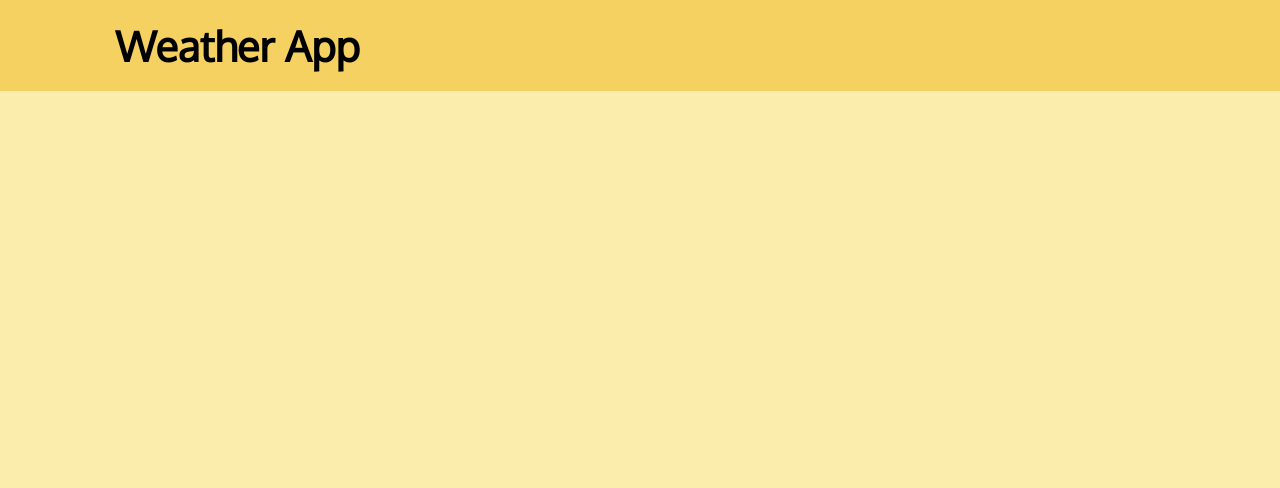
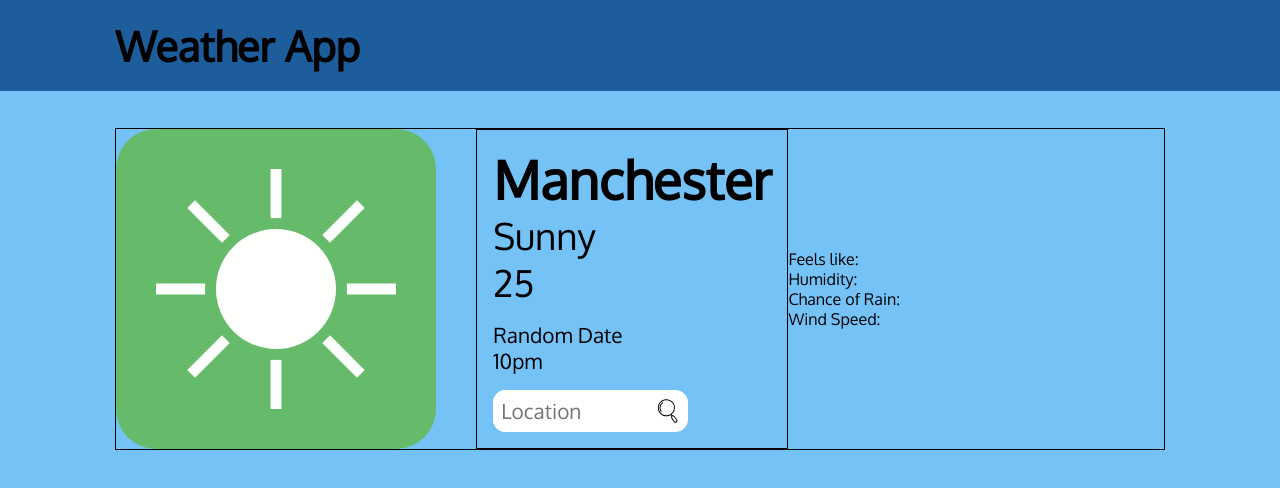
Before and after one commit to DWYLau/weather-app, a website built with webpack: page dist/index.html in a window 1280 px wide. Built offline with nearby package versions, Linux system fonts and the light colour scheme.

Commit message:
Set up layouts for HTML and style elements

```diff
--- a/dist/index.html
+++ b/dist/index.html
@@ -12,12 +12,30 @@
     </header>
 
     <main>
-      <div class="weather-info">
-        <div class="city"></div>
-        <div class="description"></div>
-        <div class="date"></div>
-        <div class="time"></div>
-        <div class="temperature"></div>
+      <div class="weather-info-container">
+        <img src="/images/sunny.svg" alt="weather" />
+        <div class="weather-info">
+          <div class="city">Manchester</div>
+          <div class="description">Sunny</div>
+          <div class="temperature">25</div>
+          <div class="date">Random Date</div>
+          <div class="time">10pm</div>
+          <div class="search-box">
+            <input
+              type="text"
+              name="location"
+              id="location"
+              placeholder="Location"
+            />
+            <img src="/images/search.svg" alt="search" />
+          </div>
+        </div>
+        <div class="weather-details-container">
+          <div class="feels-like">Feels like:</div>
+          <div class="humidity">Humidity:</div>
+          <div class="rain-chance">Chance of Rain:</div>
+          <div class="wind-speed">Wind Speed:</div>
+        </div>
       </div>
     </main>
   </body>
--- a/dist/reset.css
+++ /dev/null
@@ -1,128 +0,0 @@
-/* http://meyerweb.com/eric/tools/css/reset/
-   v2.0 | 20110126
-   License: none (public domain)
-*/
-
-html,
-body,
-div,
-span,
-applet,
-object,
-iframe,
-h1,
-h2,
-h3,
-h4,
-h5,
-h6,
-p,
-blockquote,
-pre,
-a,
-abbr,
-acronym,
-address,
-big,
-cite,
-code,
-del,
-dfn,
-em,
-img,
-ins,
-kbd,
-q,
-s,
-samp,
-small,
-strike,
-strong,
-sub,
-sup,
-tt,
-var,
-b,
-u,
-i,
-center,
-dl,
-dt,
-dd,
-ol,
-ul,
-li,
-fieldset,
-form,
-label,
-legend,
-table,
-caption,
-tbody,
-tfoot,
-thead,
-tr,
-th,
-td,
-article,
-aside,
-canvas,
-details,
-embed,
-figure,
-figcaption,
-footer,
-header,
-hgroup,
-menu,
-nav,
-output,
-ruby,
-section,
-summary,
-time,
-mark,
-audio,
-video {
-  margin: 0;
-  padding: 0;
-  border: 0;
-  font-size: 100%;
-  vertical-align: baseline;
-}
-/* HTML5 display-role reset for older browsers */
-article,
-aside,
-details,
-figcaption,
-figure,
-footer,
-header,
-hgroup,
-menu,
-nav,
-section {
-  display: block;
-}
-body {
-  line-height: 1;
-}
-ol,
-ul {
-  list-style: none;
-}
-blockquote,
-q {
-  quotes: none;
-}
-blockquote:before,
-blockquote:after,
-q:before,
-q:after {
-  content: "";
-  content: none;
-}
-table {
-  border-collapse: collapse;
-  border-spacing: 0;
-}
--- a/dist/style.css
+++ b/dist/style.css
@@ -12,14 +12,17 @@
 }
 
 :root {
-  --bg-color: #f4d160;
-  --second-bg-color: #fbeeac;
-  --text-color: #1d5d9b;
-  --main-color: #75c2f6;
+  --bg-color: #1d5d9b;
+  --second-bg-color: #75c2f6;
 }
 
 body {
   background: var(--second-bg-color);
+}
+
+main {
+  min-height: 100vh;
+  padding: 8rem 9% 0 9%;
 }
 
 .header {
@@ -35,3 +38,71 @@ body {
   align-items: center;
   z-index: 100;
 }
+
+.weather-info-container {
+  display: flex;
+  justify-content: flex-start;
+  align-items: center;
+  border: 1px solid black;
+}
+
+.weather-info-container img {
+  height: rem;
+  width: 20rem;
+  margin-right: 0.5rem;
+}
+
+.weather-info {
+  border: 1px solid black;
+  padding: 1rem;
+  margin-left: 2rem;
+}
+
+.weather-info .city {
+  font-size: 3.3rem;
+  font-weight: bold;
+}
+
+.weather-info .description {
+  font-size: 2.3rem;
+}
+
+.weather-info .temperature {
+  font-size: 2.3rem;
+}
+
+.weather-info .date {
+  font-size: 1.3rem;
+  margin-top: 1rem;
+}
+
+.weather-info .time {
+  font-size: 1.3rem;
+}
+
+.search-box {
+  display: flex;
+  justify-content: space-between;
+  align-items: center;
+  background-color: white;
+  border-radius: 0.8rem;
+  margin-top: 1rem;
+  transition: 0.5s ease;
+  width: 70%;
+}
+
+.search-box input {
+  padding: 0.5rem;
+  font-size: 1.3rem;
+  border-radius: 0.8rem;
+  width: 75%;
+}
+
+.search-box:hover {
+  box-shadow: 0 0 1rem var(--main-color);
+}
+
+.search-box img {
+  height: 1.5rem;
+  width: 1.5rem;
+}
```
Also changed, not shown: images/cloudy.svg (added), images/heavy-rain.svg (added), images/heavy-snow.svg (added), images/light-snow.svg (added), images/partly-cloudy.svg (added), images/rainy.svg (added), images/search.svg (added), images/sunny-rainy.svg (added), images/sunny.svg (added), images/thunderstorm.svg (added), images/windy.svg (added).
